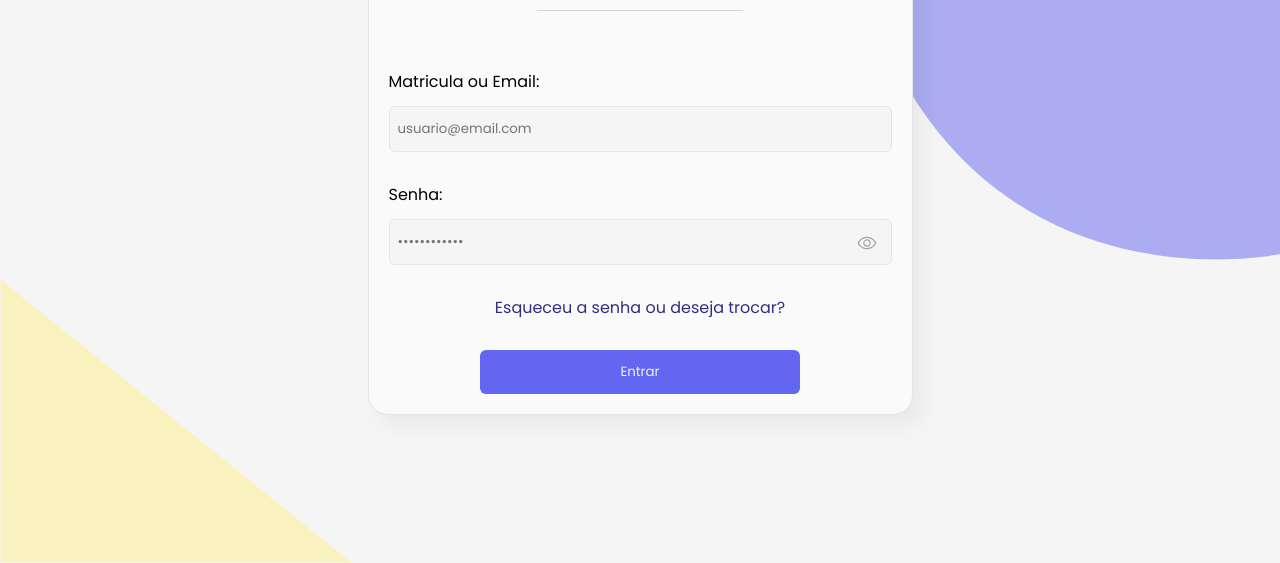
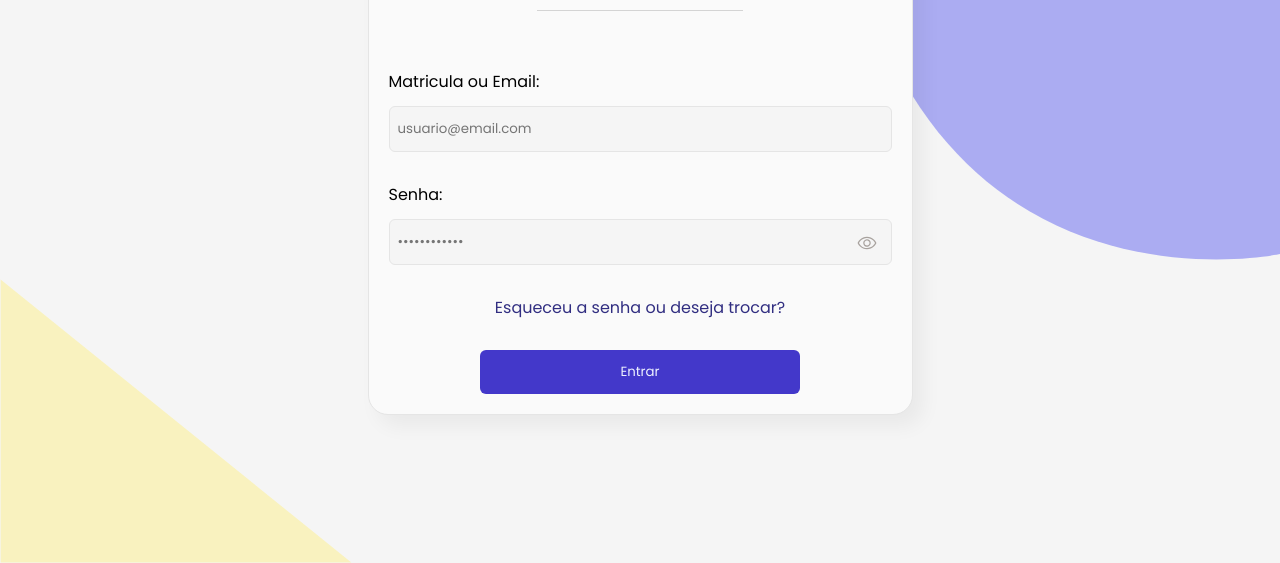
Before and after one commit to renanss4/Quiz, a plain HTML site: page frontend/pages/login.html in a window 1280 px wide. In both pictures the pointer is over the button "Entrar". Shown: the part 237-800 px from the top of the page. Drawn offline with Linux system fonts and the light colour scheme.

Commit message:
added hover on login

```diff
--- a/frontend/styles/login.css
+++ b/frontend/styles/login.css
@@ -150,6 +150,10 @@ form {
   justify-self: auto;
 }
 
+.login button:hover {
+  background: #4338ca;
+}
+
 @media (max-width: 768px) {
   /* Ajustes para telas de até 768px */
   .login {
```
